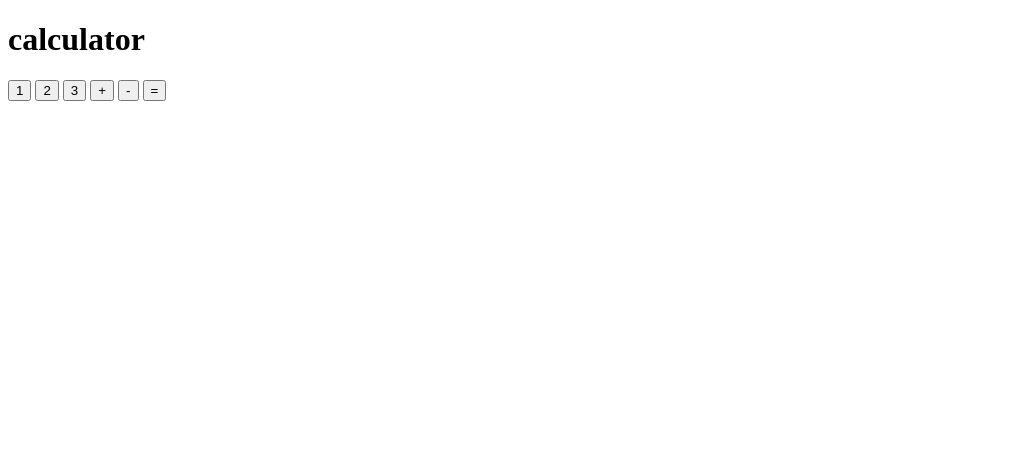
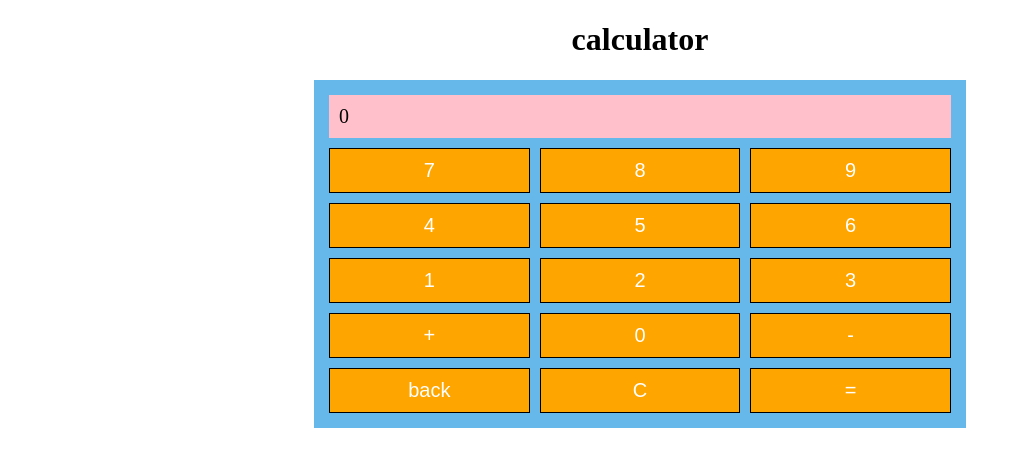
Before and after one commit to kangaroomeat/js-calculator, a plain HTML site: page index.html in a window 1280 px wide. Shown: the whole page, without its empty margins (0-1021 px from the left). Drawn offline with Linux system fonts and the light colour scheme.

Commit message:
Add files via upload

```diff
--- a/app.js
+++ b/app.js
@@ -1,5 +1,7 @@
 const keys = document.querySelectorAll(".key");
 var header = document.querySelector("h1");
+var oneKey = document.getElementById("1-key");
+var displayScreen = document.getElementById("display-screen");
 
 /*key.addEventListener('click', ()=> {
     console.log(this.innerText);
@@ -20,12 +22,25 @@ keys.forEach(key => {
     })
 })
 
-header.onclick=function(){
-    console.log("header");
+
+
+function addition(var1, var2) {
+    return var1 + var2;
 }
 
-function operation(var1, var2) {
-    console.log(var1 + var2);
+function subtraction(var1, var2) {
+    return var1 - var2;
 }
 
-operation(1,2);
+var kii1 = 3;
+var kii2 = 5;
+
+console.log(addition(kii1, kii2));
+console.log(subtraction(kii1, kii2));
+
+oneKey.onclick=function(){
+    var animal = "goose"
+    displayScreen.appendChild(animal);
+}
+
+const numbersString = 12222
--- a/index.html
+++ b/index.html
@@ -4,16 +4,28 @@
         <title>js calculator</title>
         <link rel="stylesheet" href="styles.css">
     </head>
+
     <body>
+
         <h1>calculator</h1>
+
         <div id="calculator">
-            <div id="display-screen"></div>
+            <div id="display-screen">0</div>
+            <button id="7-key" class="key">7</button>
+            <button id="8-key" class="key">8</button>
+            <button id="9-key" class="key">9</button>
+            <button id="3-key" class="key">4</button>
+            <button id="5-key" class="key">5</button>
+            <button id="6-key" class="key">6</button>
             <button id="1-key" class="key">1</button>
             <button id="2-key" class="key">2</button>
             <button id="3-key" class="key">3</button>
-            <button id="plus-sign-key" class="key">+</button>
-            <button id="minus-sign-key" class="key">-</button>
-            <button id="equals-sign-key" class="key">=</button>
+            <button id="addition-key" class="key">+</button>
+            <button id="zero-key" class="key">0</button>
+            <button id="subtraction-key" class="key">-</button>
+            <button id="back-key" class="key">back</button>
+            <button id="clear-key" class="key">C</button>
+            <button id="equals-key" class="key">=</button>
         </div>
 
         <script src="app.js"></script>
--- a/styles.css
+++ b/styles.css
@@ -0,0 +1,39 @@
+#display-screen {
+    background-color: pink;
+    grid-column: span 3;
+    padding: 10px;
+    margin: 5px;
+    font-size: 20px;
+
+}
+
+#calculator {
+    margin: 0 auto;
+    width: 50%;
+    background-color: rgb(101, 184, 233);
+    display: grid;
+    grid-template-columns: 1fr 1fr 1fr;
+    padding: 10px;
+}
+
+#calculator .key {
+    background-color: orange;
+    color: white;
+    margin: 5px;
+    border: 1px solid black;
+    padding: 10px;
+    font-size: 20px;
+}
+
+#calculator .key:hover {
+    cursor: pointer;
+    background-color: rgb(250, 176, 39);
+}
+
+#calculator .key:active {
+    background-color: rgb(248, 193, 89);
+}
+
+h1 {
+    text-align: center;
+}
```
